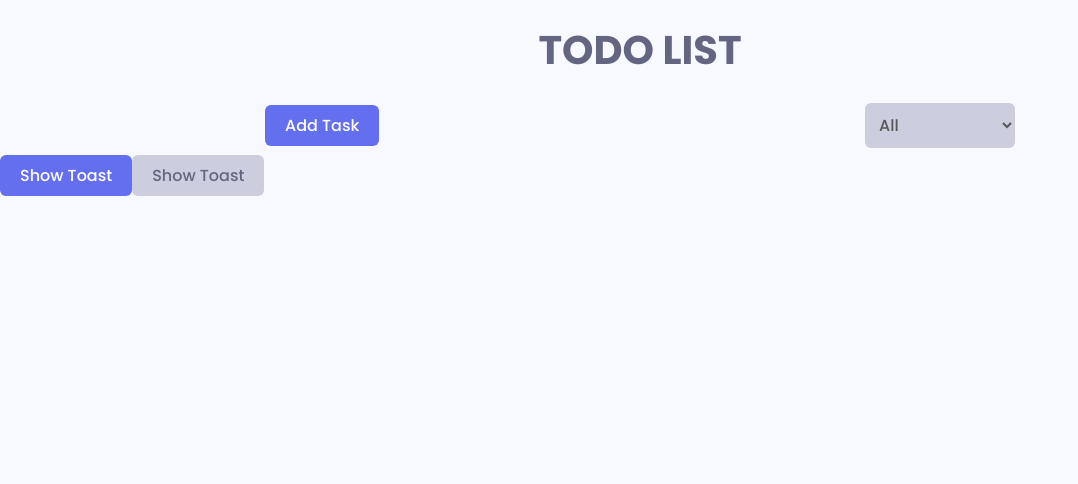
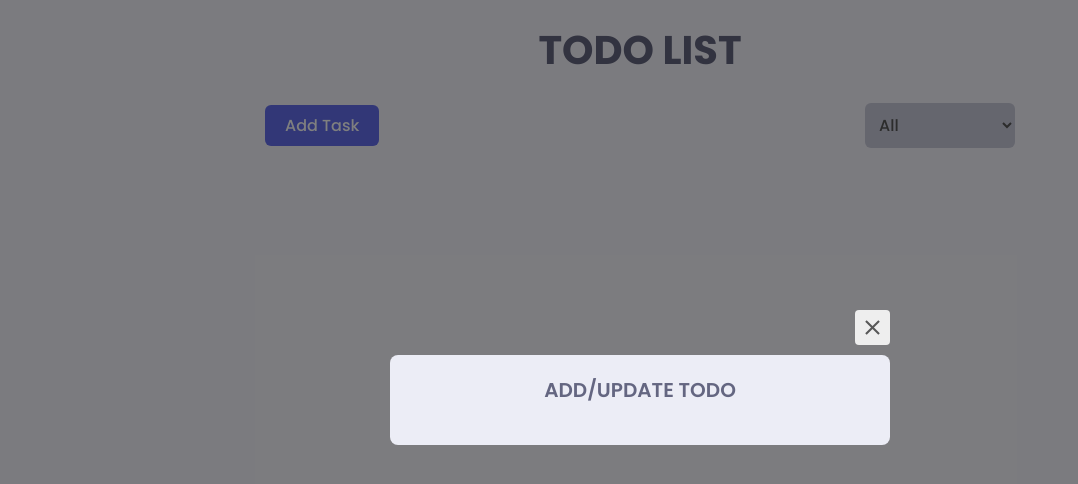
Before and after one commit to Ayon-SSP/react-redux-todo-app, a React (Create React App) app: page / in a window 1280 px wide. Both pictures are taken after a click on the button "Add Task". Shown: the top 484 px of the page, without its empty margins (0-1078 px from the left). Built offline with nearby package versions, Linux system fonts and the light colour scheme.

Commit message:
feat: popup form 🍭

```diff
--- a/package.json
+++ b/package.json
@@ -7,6 +7,7 @@
     "@testing-library/jest-dom": "^5.17.0",
     "@testing-library/react": "^13.4.0",
     "@testing-library/user-event": "^13.5.0",
+    "framer-motion": "^11.2.0",
     "react": "^18.3.1",
     "react-dom": "^18.3.1",
     "react-hot-toast": "^2.4.1",
--- a/src/App.js
+++ b/src/App.js
@@ -3,8 +3,6 @@ import { Toaster } from 'react-hot-toast';
 import PageTitle from './components/PageTitle';
 import AppHeader from './components/AppHeader.jsx';
 import styles from './styles/modules/app.module.scss';
-import Button from './components/Button';
-import { toast } from 'react-hot-toast';
 
 function App() {
   return (
@@ -15,13 +13,6 @@ function App() {
           <AppHeader />
         </div>
       </div>
-      {/* temp test */}
-      <Button onClick={() => { toast.success('Please enter a title'); }}>
-        Show Toast
-      </Button>
-      <Button variant='secondary' onClick={() => { toast.error('Please enter a title'); }}>
-        Show Toast
-      </Button>
       <Toaster
         position="bottom-right"
         toastOptions={{
--- a/src/components/AppHeader.jsx
+++ b/src/components/AppHeader.jsx
@@ -1,12 +1,15 @@
-import React, { useState } from 'react'
-import styles from '../styles/modules/app.module.scss';
+import React, { useState } from 'react';
 import Button from './Button';
 import SelectButton from './SelectButton';
+import styles from '../styles/modules/app.module.scss';
+import TodoModal from './TodoModal';
 
-const AppHeader = () => {
+function AppHeader() {
+  const [modalOpen, setModalOpen] = useState(false);
+
   return (
     <div className={styles.appHeader}>
-      <Button variant='primary'>
+      <Button variant="primary" onClick={() => setModalOpen(true)}>
         Add Task
       </Button>
       <SelectButton
@@ -16,8 +19,9 @@ const AppHeader = () => {
         <option value="incomplete">Incomplete</option>
         <option value="complete">Completed</option>
       </SelectButton>
+      <TodoModal type="add" modalOpen={modalOpen} setModalOpen={setModalOpen} />
     </div>
-  )
+  );
 }
 
-export default AppHeader
+export default AppHeader;
--- /dev/null
+++ b/src/components/TodoModal.js
@@ -0,0 +1,68 @@
+import { MdOutlineClose } from 'react-icons/md';
+import { AnimatePresence, motion } from 'framer-motion';
+import styles from '../styles/modules/modal.module.scss';
+
+const dropIn = {
+  hidden: {
+    opacity: 0,
+    transform: 'scale(0.9)',
+  },
+  visible: {
+    transform: 'scale(1)',
+    opacity: 1,
+    transition: {
+      duration: 0.1,
+      type: 'spring',
+      damping: 25,
+      stiffness: 500,
+    },
+  },
+  exit: {
+    transform: 'scale(0.9)',
+    opacity: 0,
+  },
+};
+
+function TodoModal({ type, modalOpen, setModalOpen, todo }) {
+  return (
+    <AnimatePresence>
+      {modalOpen && (
+        <motion.div
+          className={styles.wrapper}
+          initial={{ opacity: 0 }}
+          animate={{ opacity: 1 }}
+          exit={{ opacity: 0 }}
+        >
+          <motion.div
+            className={styles.container}
+            variants={dropIn}
+            initial="hidden"
+            animate="visible"
+            exit="exit"
+          >
+            <motion.div
+              className={styles.closeButton}
+              onKeyDown={() => setModalOpen(false)}
+              onClick={() => setModalOpen(false)}
+              role="button" w
+              tabIndex={0}
+              // animation
+              initial={{ top: 40, opacity: 0 }}
+              animate={{ top: -10, opacity: 1 }}
+              exit={{ top: 40, opacity: 0 }}
+            >
+              <MdOutlineClose />
+            </motion.div>
+
+            <h1 className={styles.formTitle}>
+              ADD/UPDATE TODO
+              {/* FORM */}
+            </h1>
+          </motion.div>
+        </motion.div>
+      )}
+    </AnimatePresence>
+  );
+}
+
+export default TodoModal;
--- /dev/null
+++ b/src/styles/modules/modal.module.scss
@@ -0,0 +1,77 @@
+.wrapper {
+  position: fixed;
+  top: 0;
+  left: 0;
+  width: 100%;
+  height: 100%;
+  background: rgba(0, 0, 0, 0.5);
+  z-index: 1000;
+  display: flex;
+  justify-content: center;
+  align-items: center;
+}
+.container {
+  background-color: var(--bg-2);
+  max-width: 500px;
+  width: 90%;
+  margin: 0 auto;
+  display: flex;
+  justify-content: center;
+  align-items: center;
+  padding: 2rem;
+  border-radius: 8px;
+  position: relative;
+}
+.closeButton {
+  position: absolute;
+  top: -10px;
+  right: 0;
+  transform: translateY(-100%);
+  font-size: 2.5rem;
+  padding: 0.5rem;
+  border-radius: 4px;
+  background-color: var(--gray-1);
+  color: var(--black-2);
+  display: flex;
+  align-items: center;
+  justify-content: center;
+  cursor: pointer;
+  transition: 0.3s ease all;
+  z-index: -1;
+  &:hover {
+    background-color: #e32525;
+    color: white;
+  }
+}
+.formTitle {
+  color: var(--black-1);
+  font-size: 2rem;
+  font-weight: 600;
+  margin-bottom: 2rem;
+  text-transform: capitalize;
+}
+.form {
+  width: 100%;
+  label {
+    font-size: 1.6rem;
+    color: var(--black-1);
+    input,
+    select {
+      margin-top: 0.5rem;
+      margin-bottom: 2rem;
+      width: 100%;
+      padding: 1rem;
+      border: none;
+      background-color: var(--white);
+      font-size: 1.6rem;
+      border-radius: 6px;
+    }
+  }
+}
+.buttonContainer {
+  display: flex;
+  justify-content: flex-start;
+  align-items: center;
+  margin-top: 2rem;
+  gap: 1rem;
+}
```
Also changed, not shown: src/styles/modules/todoItem.module.scss (added, +87 -0 lines), 1 other file (tests, documents, lock files or other folders).
